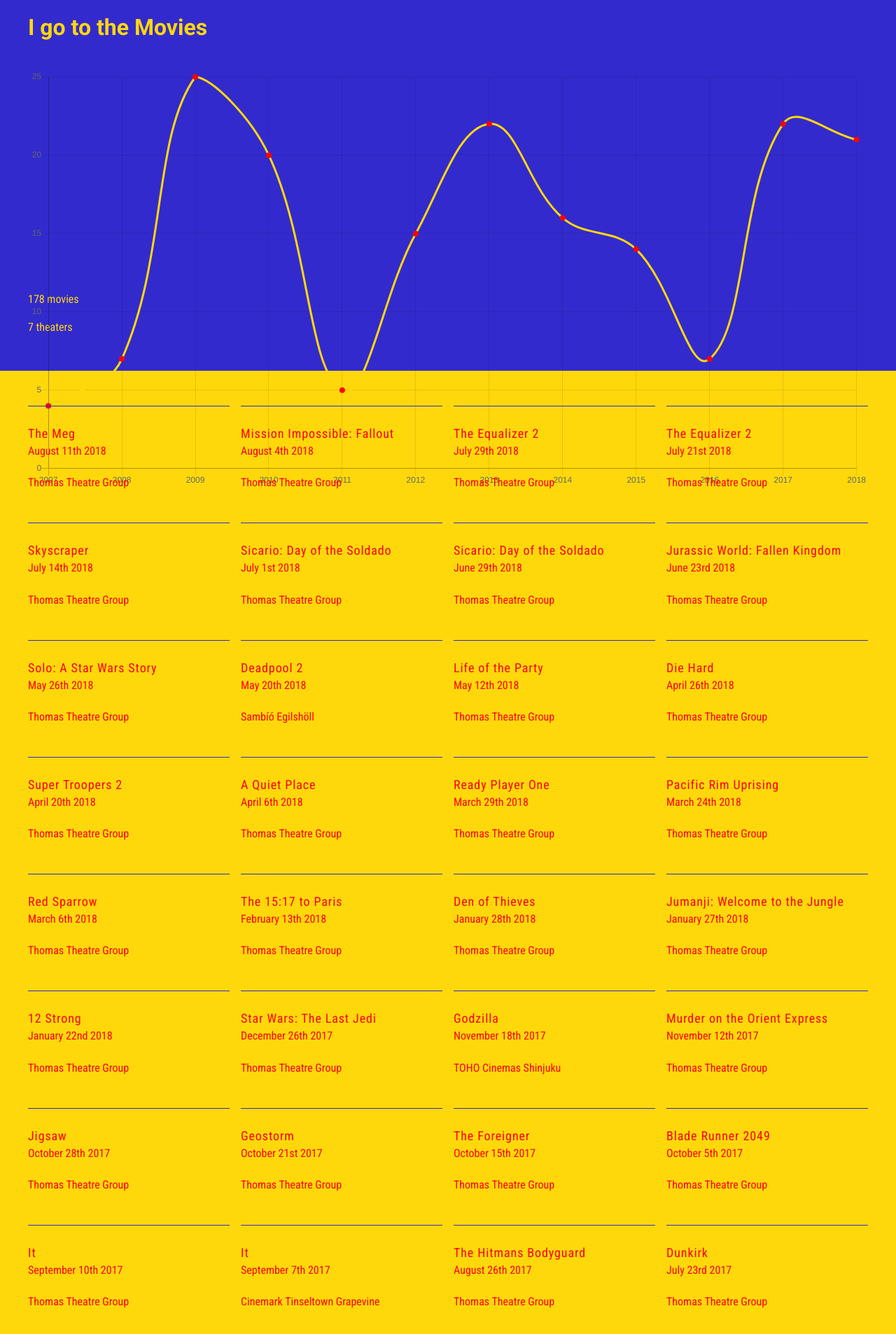
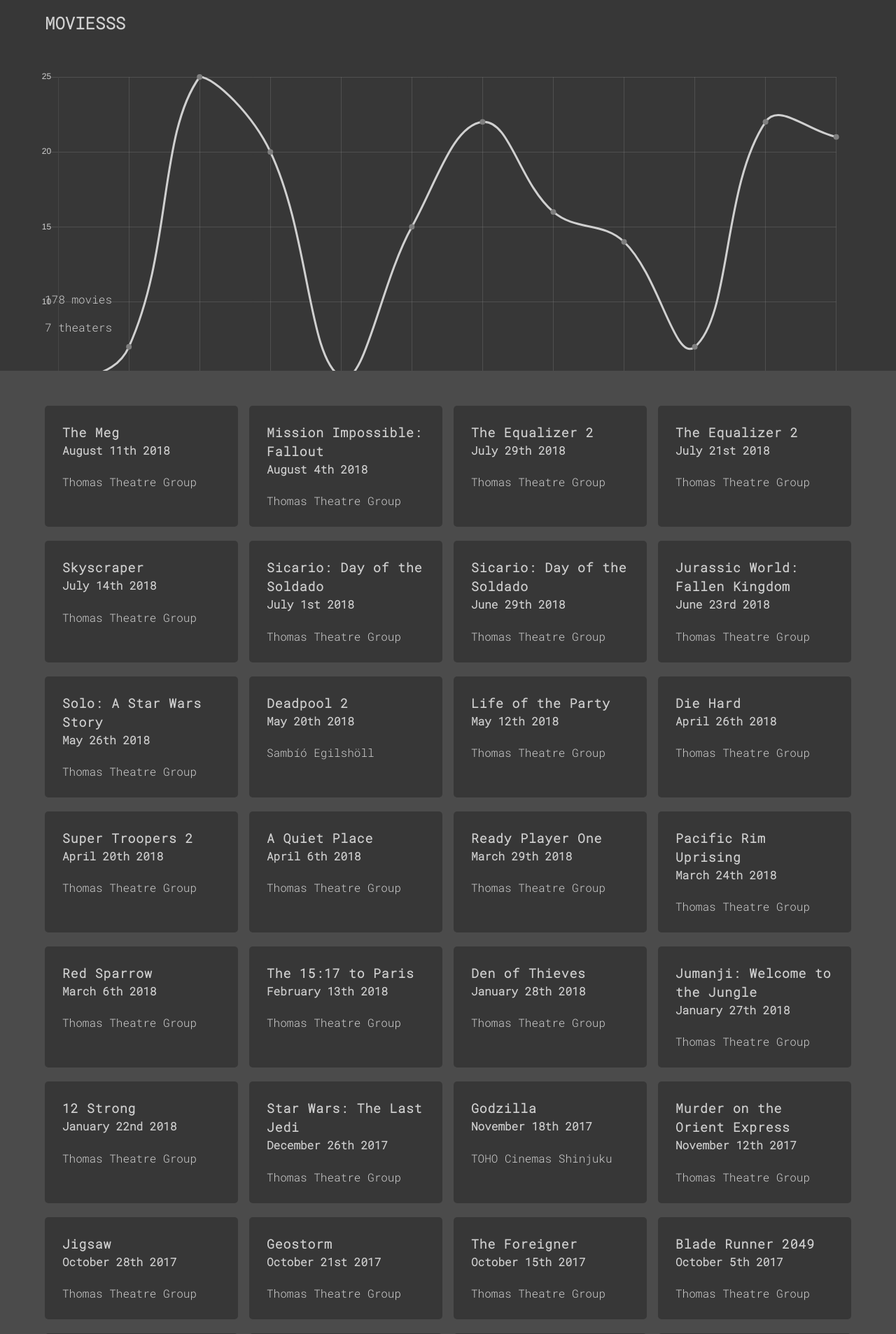
Before and after one commit to jacobproffer/movie-tickets, a PHP site: page / in a window 1280 px wide. Shown: the top 1907 px of the page at 70% size. Run offline with PHP 8.4, Linux system fonts and the light colour scheme; some libraries are stand-ins or nearby versions.

Commit message:
Work on layout

```diff
--- a/assets/scss/base/_general.scss
+++ b/assets/scss/base/_general.scss
@@ -26,10 +26,10 @@ body {
 body {
   position: relative;
   font-size: 16px;
-  color: $red;
-  background: $yellow;
+  color: $gray;
+  background: $black-light;
   line-height: 1.5;
-  font-family: 'Roboto Condensed', sans-serif;
+  font-family: 'Roboto Mono', monospace;
 }
 
 canvas {
--- a/assets/scss/base/_typography.scss
+++ b/assets/scss/base/_typography.scss
@@ -1,8 +1,7 @@
 h1 {
   @include font-size($h1-font-sizes);
-  font-family: 'Roboto', sans-serif;
   margin: 0;
-  font-weight: 700;
+  text-transform: uppercase;
 }
 
 h2 {
@@ -22,14 +21,6 @@ h3 {
   padding: 0;
 }
 
-h2,
-h3,
-h4,
-h5,
-h6 {
-  font-weight: 400;
-}
-
 h3,
 h4,
 p {
--- a/assets/scss/helpers/_maps.scss
+++ b/assets/scss/helpers/_maps.scss
@@ -1,36 +1,36 @@
 // Maps
 
 $h1-font-sizes: (
-  null   : 32px,
-  320px  : 2em
+  null: 28px,
+  320px: 1.75em
 );
 
 $h1-headroom-sizes: (
-  null  : 32px,
-  320px : 2em
+  null: 18px,
+  320px: 1.5em
 );
 
 $h2-font-sizes: (
-  null  : 18px,
-  480px : 1.125em
+  null: 18px,
+  480px: 1.125em
 );
 
 $h3-font-sizes: (
-  null  : 22px,
-  480px : 1.375em
+  null: 22px,
+  480px: 1.375em
 );
 
 $h4-font-sizes: (
-  null  : 18px,
-  480px : 1.125em
+  null: 18px,
+  480px: 1.125em
 );
 
 $p-font-sizes: (
-  null  : 16px,
-  480px : 1em
+  null: 16px,
+  480px: 1em
 );
 
 $site-font-size: (
-  null  : 16px,
-  480px : 1em
+  null: 16px,
+  480px: 1em
 );
--- a/assets/scss/helpers/_variables.scss
+++ b/assets/scss/helpers/_variables.scss
@@ -1,6 +1,9 @@
 $white: #fff;
-$black: #000;
-$gray: #fafafa;
+$black: #373737;
+$black-light: #4b4b4b;
+$gray: #d0d0d0;
+$gray-mid: #9e9e9e;
+$gray-dark: #7f7f7f;
 $selection: rgba(147, 138, 130, 0.25);
 $border: rgba(147, 138, 130, 0.25);
 $blue: #332acd;
--- a/assets/scss/layout/_grid.scss
+++ b/assets/scss/layout/_grid.scss
@@ -1,19 +1,7 @@
 .container {
-  @include screen-above(1280px) {
-    width: 100%;
-    padding: 0;
-  }
   position: relative;
   width: 95%;
   margin-left: auto;
   margin-right: auto;
   padding: 0 2.5%;
 }
-
-.container--wide {
-  max-width: 1200px;
-}
-
-.container--mid {
-  max-width: 900px;
-}
--- a/assets/scss/layout/_header.scss
+++ b/assets/scss/layout/_header.scss
@@ -1,21 +1,29 @@
 .header {
   @include transition(all 300ms ease-in-out);
   position: fixed;
-  color: $yellow;
-  background-color: $blue;
+  color: $gray;
+  background-color: $black;
   width: 100%;
   padding: 15px 0;
   z-index: 2;
 
-  h1 {
-    @include transition(all 300ms ease-in-out);
-  }
-
   &.unpinned,
   &.pinned {
 
-    h1 {
+    .header__heading {
       @include font-size($h1-headroom-sizes);
     }
   }
 }
+
+.header__heading {
+  a {
+    @include transition(all 300ms ease-in-out);
+    color: $gray;
+    text-decoration: none;
+
+    &:hover {
+      color: $gray-mid;
+    }
+  }
+}
--- a/assets/scss/pages/_home.scss
+++ b/assets/scss/pages/_home.scss
@@ -5,14 +5,20 @@
 }
 
 .data {
-  color: $yellow;
-  background-color: $blue;
+  color: $gray;
+  background-color: $black;
   padding: 100px 0 50px;
+  overflow: hidden;
 }
 
 .data__chart {
+  @include screen-below(768px) {
+    @include size(100%, 150px);
+  }
   @include size(100%, 300px);
   position: relative;
+  margin-left: -5px;
+  margin-right: -5px;
 }
 
 .movies {
@@ -42,8 +48,10 @@
 }
 
 .movies__ticket__content {
-  border-top: 1px solid $blue;
-  padding: 25px 0;
+  @include size(auto, 100%);
+  background-color: $black;
+  border-radius: 5px;
+  padding: 25px;
 }
 
 .movies__theatres {
--- a/index.html
+++ b/index.html
@@ -2,10 +2,10 @@
 <html lang="en">
   <head>
     <meta charset="UTF-8">
-    <title>I go to the Movies</title>
+    <title>Moviesss</title>
     <meta name="description" content="This site serves as an archive of the movies Jacob Proffer has seen in theatres, powered by JSON and JavaScript." />
     <meta name="viewport" content="width=device-width, initial-scale=1"/>
-    <link href="https://fonts.googleapis.com/css?family=Roboto+Condensed|Roboto:700" rel="stylesheet">
+    <link href="https://fonts.googleapis.com/css?family=Roboto+Mono:300" rel="stylesheet">
     <link rel="stylesheet" href="dist/css/project-main.min.css">
   </head>
   <script>
@@ -34,13 +34,13 @@
   <body>
     <!-- Header -->
     <header class="header">
-      <div class="container container--wide">
-        <h1>I go to the Movies</h1>
+      <div class="container">
+        <h1 class="header__heading"><a href="#">Moviesss</a></h1>
       </div>
     </header>
     <!-- The Data -->
     <section class="data">
-      <div class="container container--wide">
+      <div class="container">
         <div class="data__chart">
           <canvas id="chart" style="position: relative;"></canvas>
         </div>
@@ -50,7 +50,7 @@
     </section>
     <!-- The Movies -->
     <section class="movies">
-      <div class="container container--wide">
+      <div class="container">
         <div class="grid movies__tickets">
         </div>
       </div>
```
Also changed, not shown: assets/js/app.js (+17 -4 lines), dist/css/project-main.min.css, dist/js/app.min.js.
